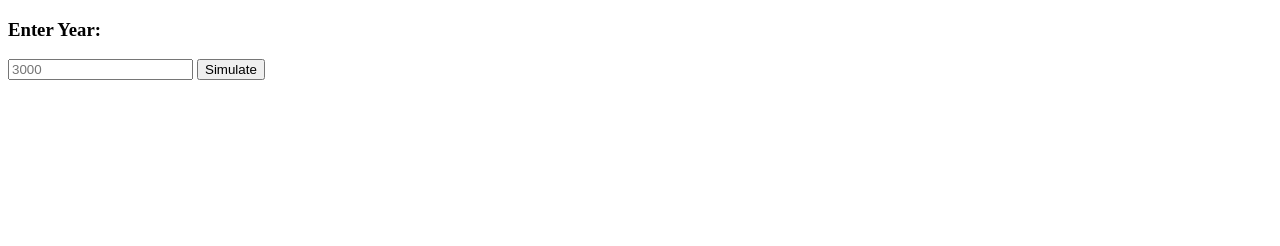
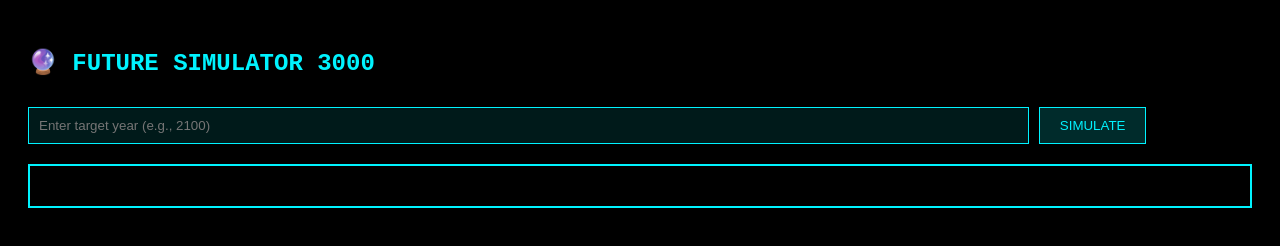
Before and after one commit to Chrono-Synapse/Chrono-Synapse, a plain HTML site: page predictor.html in a window 1280 px wide. Drawn offline with Linux system fonts and the light colour scheme.

Commit message:
Update predictor.html

```diff
--- a/predictor.html
+++ b/predictor.html
@@ -1,16 +1,52 @@
 <!DOCTYPE html>
 <html>
+<head>
+  <style>
+    body {
+      background: #000;
+      color: #00f3ff;
+      font-family: 'Courier New', monospace;
+      padding: 20px;
+    }
+    #simulation {
+      border: 2px solid #00f3ff;
+      padding: 20px;
+      margin-top: 20px;
+    }
+  </style>
+</head>
 <body>
-  <h3>Enter Year:</h3>
-  <input type="number" id="year" placeholder="3000"/>
-  <button onclick="simulate()">Simulate</button>
-  <div id="result"></div>
+  <h2>🔮 FUTURE SIMULATOR 3000</h2>
+
+  <input
+    type="number"
+    id="yearInput"
+    placeholder="Enter target year (e.g., 2100)"
+    style="width: 80%; padding: 10px; background: #001a1a; color: #00f3ff; border: 1px solid #00f3ff;"
+  >
+
+  <button onclick="runSimulation()"
+    style="margin-top: 10px; padding: 10px 20px; background: #002b2b; color: #00f3ff; border: 1px solid #00f3ff;">
+    SIMULATE
+  </button>
+
+  <div id="simulation"></div>
 
   <script>
-    function simulate() {
-      const year = document.getElementById('year').value;
-      document.getElementById('result').innerHTML =
-        `Simulating ${year}... (AI analysis coming soon)`;
+    function runSimulation() {
+      const year = document.getElementById('yearInput').value;
+      const scenarios = [
+        `YEAR ${year}: AI achieves quantum supremacy.`,
+        `YEAR ${year}: Mars colony becomes self-sustaining.`,
+        `YEAR ${year}: Human-machine interfaces become mandatory.`
+      ];
+
+      document.getElementById('simulation').innerHTML = `
+        <h3>📡 Scanning Temporal Nexus...</h3>
+        <div style="border-left: 3px solid #00f3ff; padding-left: 15px; margin-top: 15px;">
+          ${scenarios[Math.floor(Math.random()*scenarios.length)]}
+        </div>
+      `;
     }
   </script>
 </body>
```
